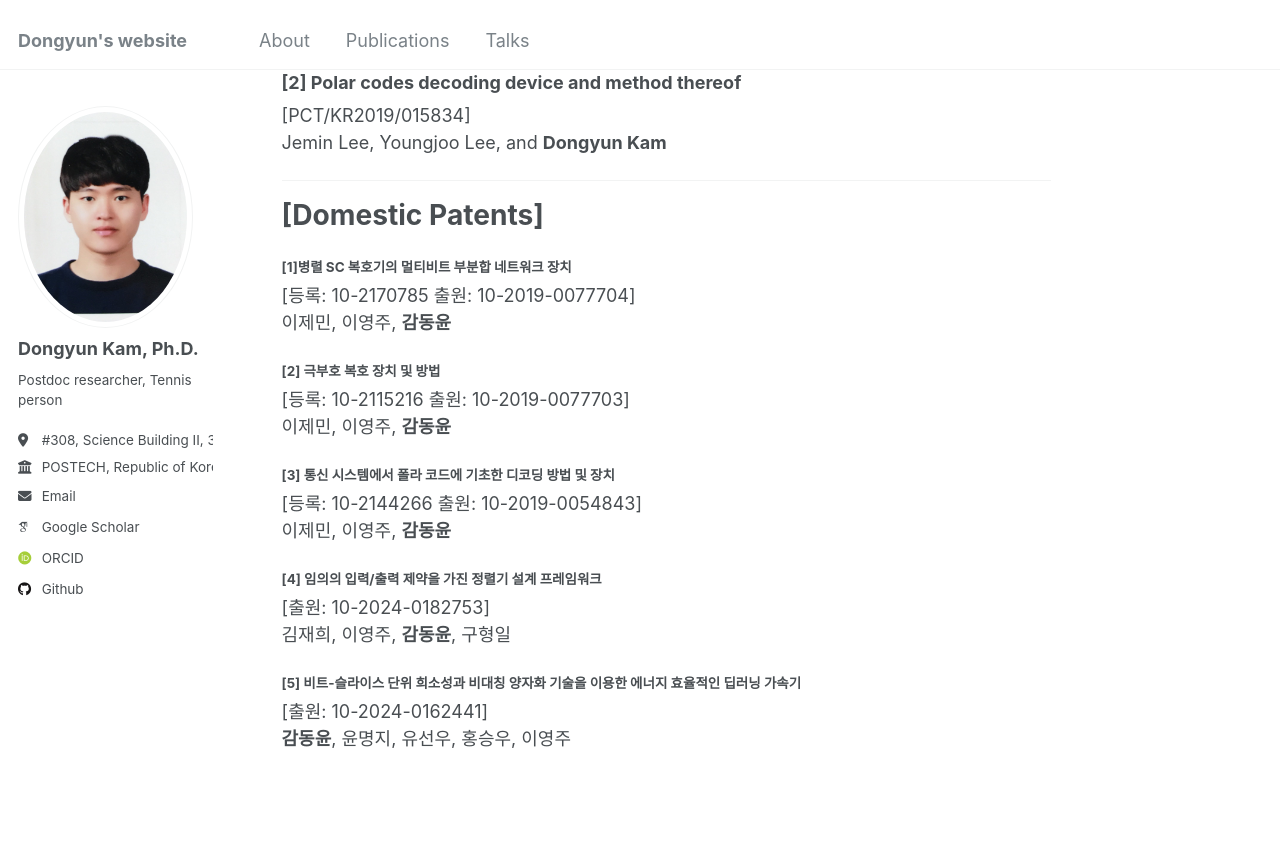
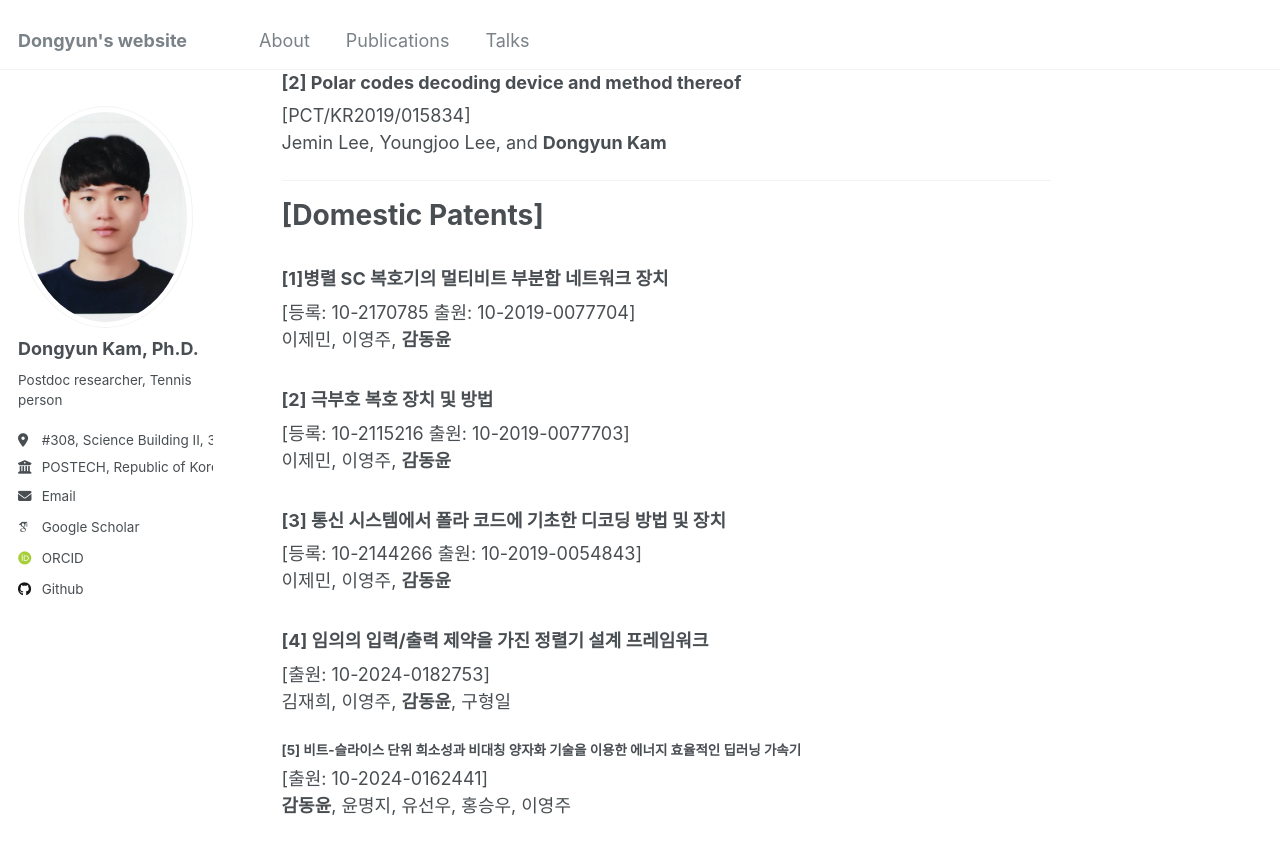
Before and after one commit to Dongyunkam/dongyunkam.github.io, a Jekyll site: the page built from _pages/publications.md, in a window 1280 px wide and 900 px high, scrolled down 3651 px. Shown: the top 854 px of the window. Built offline with Jekyll 4.4.1, drawn with Linux system fonts in a browser that asks for light colours; some web fonts are replaced.

```diff
--- a/_pages/publications.md
+++ b/_pages/publications.md
@@ -130,19 +130,19 @@ Jemin Lee, Youngjoo Lee, and **Dongyun Kam**
 [Domestic Patents]
 ======
 
-#### [1]병렬 SC 복호기의 멀티비트 부분합 네트워크 장치
+### [1]병렬 SC 복호기의 멀티비트 부분합 네트워크 장치
 [등록: 10-2170785 출원: 10-2019-0077704]
 이제민, 이영주, **감동윤**
 
-#### [2] 극부호 복호 장치 및 방법
+### [2] 극부호 복호 장치 및 방법
 [등록: 10-2115216 출원: 10-2019-0077703]
 이제민, 이영주, **감동윤**
 
-#### [3] 통신 시스템에서 폴라 코드에 기초한 디코딩 방법 및 장치
+### [3] 통신 시스템에서 폴라 코드에 기초한 디코딩 방법 및 장치
 [등록: 10-2144266 출원: 10-2019-0054843]
 이제민, 이영주, **감동윤**
 
-#### [4] 임의의 입력/출력 제약을 가진 정렬기 설계 프레임워크
+### [4] 임의의 입력/출력 제약을 가진 정렬기 설계 프레임워크
 [출원: 10-2024-0182753]
 김재희, 이영주, **감동윤**, 구형일
 
```
